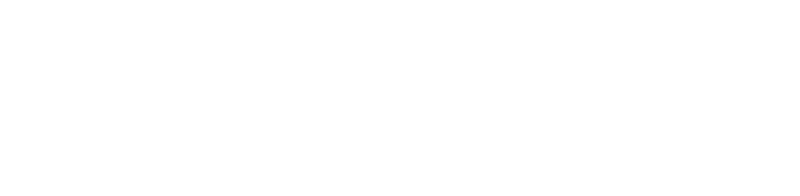
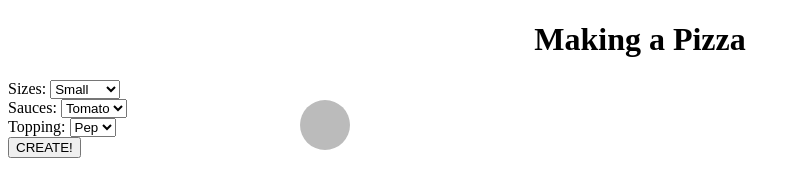
Before and after one commit to wilsonz8427/generator-project, a plain HTML site: page index.html in a window 1280 px wide. Shown: the whole page, without its empty margins (0-800 px from the left). Drawn offline with nearby package versions, Linux system fonts and the light colour scheme.

Commit message:
create the choices

```diff
--- a/index.html
+++ b/index.html
@@ -5,15 +5,64 @@
   <meta charset="UTF-8">
   <title>Jquery template</title>
   <script src="https://code.jquery.com/jquery-3.3.1.js"></script>
+  <style>
+    #sCircle {
+      height: 50px;
+      width: 50px;
+      background-color: #bbb;
+      border-radius: 50%;
+      display: hidden;
+      position: absolute;
+      left: 300px;
+      top: 100px;
+    }
+  </style>
   <script>
     $(function() {
+      $('button').click(function() {
+        var sizes = $(".sSizes").val();
+        console.log(sizes);
+        var sauces = $(".sSauces").val();
+        var topping = $(".sTopping").val();
 
+        if (sizes == "small") {
+          console.log("cool beans");
+          $("#sCircle").css("display", "inline-block");
+        }
+      });
     });
   </script>
 </head>
 
 <body>
+  <h1 style="text-align:center">Making a Pizza</h1>
 
+  <div class="sizes">
+    Sizes:
+    <select class="sSizes">
+      <option value="small">Small</option>
+      <option value="medium">Medium</option>
+      <option value="large">Large</option>
+    </select>
+  </div>
+
+  <div class="sauces">
+    Sauces:
+    <select class="sSauces">
+      <option value="tomato">Tomato</option>
+      <option value="white">White</option>
+    </select>
+  </div>
+
+  <div class "topping">
+    Topping:
+    <select class=sToppling>
+      <option value="pep">Pep</option>
+    </select>
+  </div>
+  <button>CREATE!</button>
+
+  <span id="sCircle"></span>
 </body>
 
 </html>
```
